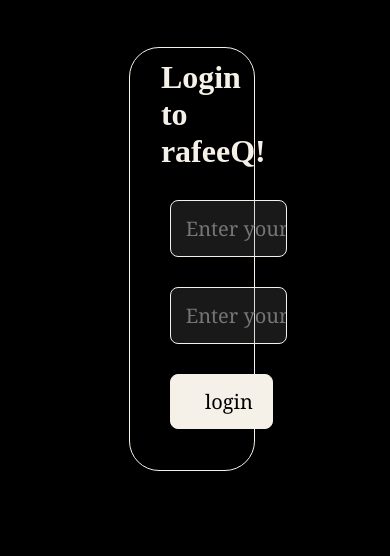
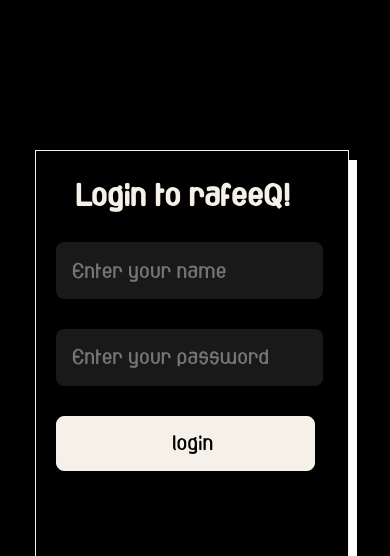
Before and after one commit to Abdoaref739/Rafeeq-AI-chatbot, a website: page chat.html in a window 390 px wide. Both pictures are taken after a click on the button "Log in". Shown: the top 556 px of the page. Drawn offline with Linux system fonts and the light colour scheme.

Commit message:
final touches

```diff
--- a/chat.css
+++ b/chat.css
@@ -196,7 +196,7 @@ body::-webkit-scrollbar{
     width: 32%;
     height: 50%;
     border: 0.5px solid #f5f0e8;
-    border-radius: 30px;
+    box-shadow: 8px 10px 0 white;
     color: #f5f0e8;
     margin-top: 12%;
     margin-left: 33%;
@@ -204,19 +204,21 @@ body::-webkit-scrollbar{
 .login-div-header{
     margin-left: 25%;
     margin-top: 9%;
+    font-family: "TextFont", sans-serif;
 }
 #login-name-field{
     width: 80%;
     height: 13%;
     margin-top: 30%;
     background-color: rgba(128, 128, 128, 0.192);
-    border: 0.5px solid #f5f0e8;
+    border: 0.5px solid transparent;
     border-radius: 8px;
     padding-left: 15px;
     font-size: 20px;
-    font-family: Georgia, 'Times New Roman', Times, serif;
+    font-family: "TextFont",sans-serif;
     margin-left: 40px;
     margin-top: 30px;
+    color: white;
 }
 #login-name-field:focus{
     outline: none;
@@ -226,13 +228,14 @@ body::-webkit-scrollbar{
     height: 13%;
     margin-top: 30%;
     background-color: rgba(128, 128, 128, 0.192);
-    border: 0.5px solid #f5f0e8;
+    border: 0.5px solid transparent;
     border-radius: 8px;
     padding-left: 15px;
     font-size: 20px;
-    font-family: Georgia, 'Times New Roman', Times, serif;
+    font-family: "TextFont", sans-serif;
     margin-left: 40px;
     margin-top: 30px;
+    color: white;
 }
 #profile-picture-div{
     display: none;
@@ -290,16 +293,12 @@ body::-webkit-scrollbar{
     padding-left: 15px;
     font-size: 20px;
     color: black;
-    font-family: Georgia, 'Times New Roman', Times, serif;
+    font-family: "TextFont", sans-serif;
     margin-left: 40px;
     margin-top: 30px;
     cursor: pointer;
 }
-#login-google-button{
-    margin-top: 100px;
-    margin-left: 40%;
-}
-@media screen and (max-width: 400px){
+@media screen and (max-width: 450px){
     #welcome-text{
         font-size: 35px;
         margin-left: 25%;
@@ -331,4 +330,22 @@ body::-webkit-scrollbar{
         width: 50%;
         border-radius: 30px;
     }
+    #login-div{
+        width: 80%;
+        margin-left: 35px;
+        margin-top: 150px;
+    }
+    .login-div-header{
+        font-size: 30px;
+        margin-left: 40px;
+    }
+    #login-name-field{
+        margin-left: 20px;
+    }
+    #login-password-field{
+        margin-left: 20px;
+    }
+    #login-submit-button{
+        margin-left: 20px;
+    }
 }
--- a/chat.html
+++ b/chat.html
@@ -48,7 +48,6 @@
             <input type="name" id="login-name-field" placeholder="Enter your name">
             <input type="password" id="login-password-field" placeholder="Enter your password">
             <button id="login-submit-button">login</button>
-            <div class="g-signin2" data-onsuccess="onSignIn" id="login-google-button"></div>
         </div>
 </div>
 
--- a/chat.js
+++ b/chat.js
@@ -85,6 +85,7 @@ let signInOptions = {
     'password': password
 }
 window.localStorage.setItem("name", name);
+window.localStorage.setItem("password", password);
 console.log(signInOptions)
 sendIcon.disabled = false;
 isLoggedIn = true;
@@ -126,13 +127,13 @@ sendIcon.addEventListener("click", function(){
 
 window.onload = function(){
 let usernameText = document.getElementById("username-text");
-if(localStorage.getItem("name")){
+if(localStorage.getItem("name") && localStorage.getItem("password")){
   loginButton.style.display = "none";
   profilePictureDiv.style.display = "block";
   isLoggedIn = true;
   welcomeText.innerHTML = `welcome back,  &nbsp; <i>${localStorage.getItem("name")}</i>`;
 }
-if(localStorage.getItem("name") == "" || !localStorage.getItem("name")){
+if(localStorage.getItem("name") == "" || !localStorage.getItem("name") && localStorage.getItem("password") == "" || !localStorage.getItem("password")){
   loginButton.style.display = "block";
   profilePictureDiv.style.display = "none";
   isLoggedIn = false;
```
Also changed, not shown: index.html (+1 -0 lines), style.css (+10 -0 lines).
